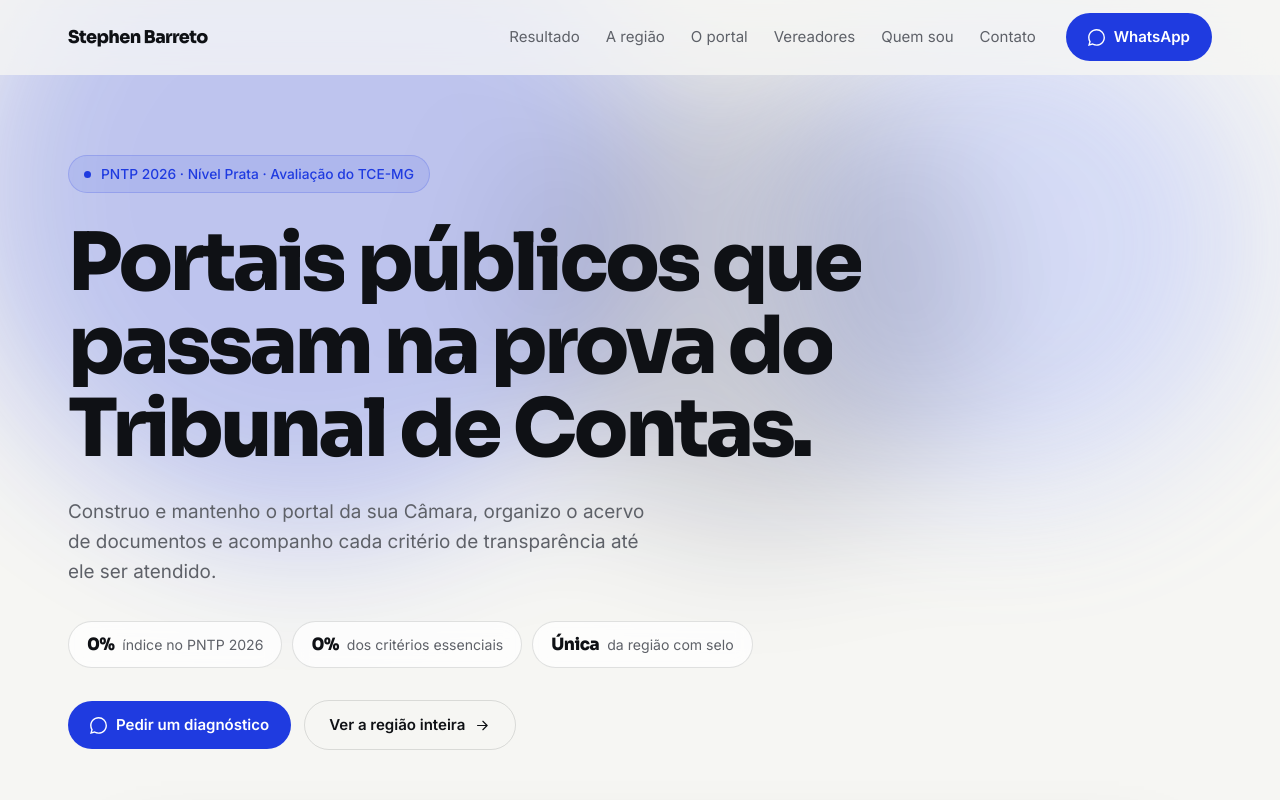
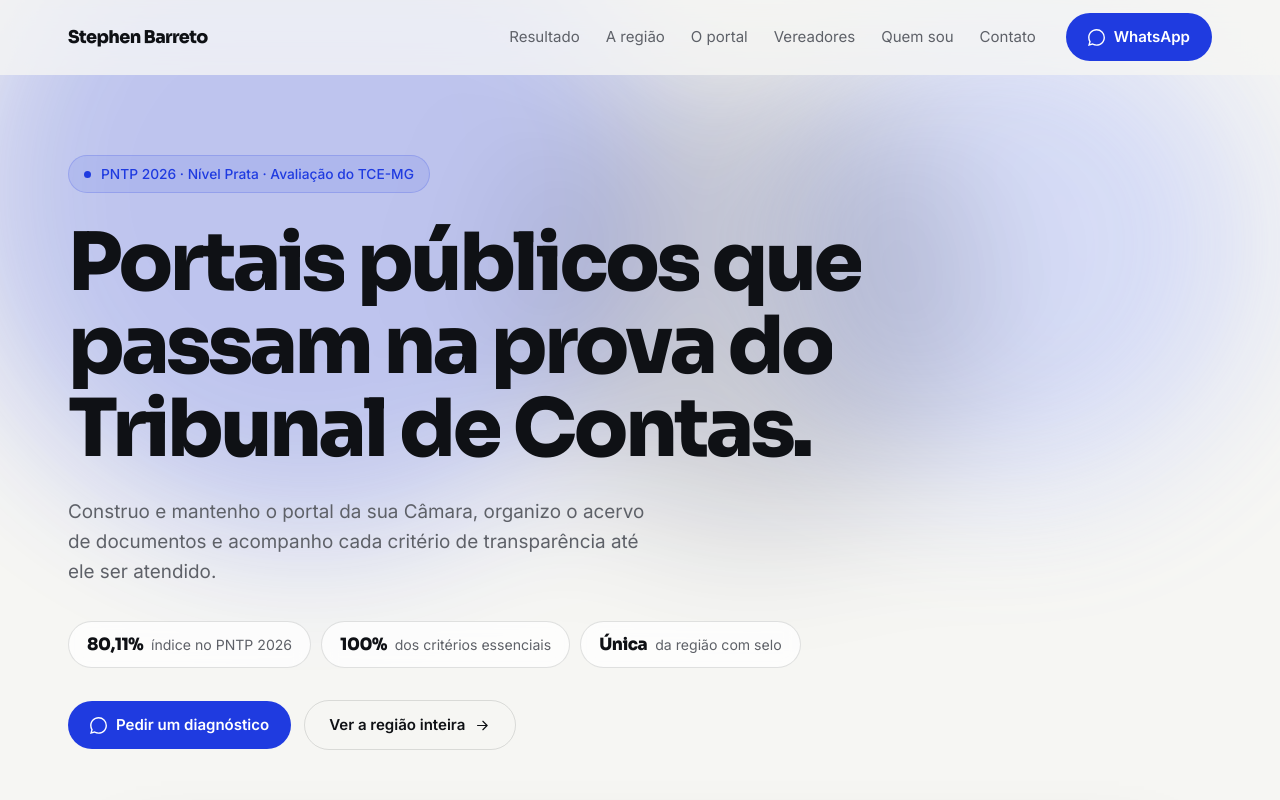
Before and after one commit to stephenbarreto/stephenbarreto.github.io, a plain HTML site: page index.html in a window 1280 px wide. Shown: the top 800 px of the page. Drawn offline with Linux system fonts and the light colour scheme.

Commit message:
Add files via upload

```diff
--- a/index.html
+++ b/index.html
@@ -78,7 +78,8 @@ img{display:block;max-width:100%;height:auto}
 @keyframes flutua2{0%,100%{transform:translate(0,0) scale(1)}50%{transform:translate(-58px,64px) scale(.9)}}
 @keyframes flutua3{0%,100%{transform:translate(0,0) scale(1)}50%{transform:translate(40px,-50px) scale(1.16)}}
 .heroi .wrap{position:relative}
-.heroi h1 span.p{display:inline-block;overflow:hidden;vertical-align:bottom}
+.heroi h1{overflow-wrap:break-word}
+.heroi h1 span.p{display:inline-block;overflow:hidden;vertical-align:bottom;padding-bottom:.14em;margin-bottom:-.14em}
 .heroi h1 span.p>span{display:inline-block;transform:translateY(108%);transition:transform .9s var(--ease)}
 .pronto .heroi h1 span.p>span{transform:none}
 .marcos{display:flex;flex-wrap:wrap;gap:10px;margin:0 0 32px}
@@ -906,6 +907,8 @@ footer a{color:rgba(246,246,243,.68)}
 
   /* entrada do herói */
   requestAnimationFrame(function(){document.body.classList.add('pronto')});
+  var noHeroi=document.querySelectorAll('.heroi [data-conta]');
+  setTimeout(function(){noHeroi.forEach(conta)}, reduz?0:650);
 
   if(!('IntersectionObserver' in window)){
     document.querySelectorAll('.sobe').forEach(function(e){e.classList.add('vis')});
@@ -916,7 +919,7 @@ footer a{color:rgba(246,246,243,.68)}
     ents.forEach(function(en){
       if(!en.isIntersecting)return;
       en.target.classList.add('vis');
-      en.target.querySelectorAll('[data-conta]').forEach(conta);
+      en.target.querySelectorAll('[data-conta]').forEach(function(c){if(!c.closest('.heroi'))conta(c)});
       io.unobserve(en.target);
     })
   },{rootMargin:'0px 0px -10% 0px',threshold:.06});
```
